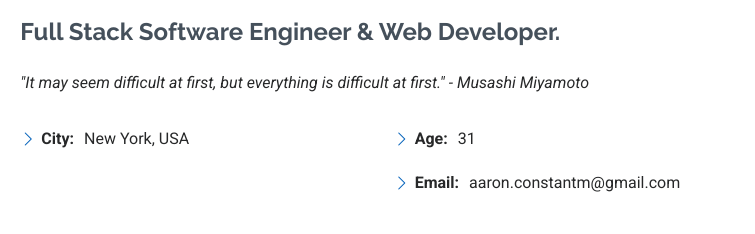
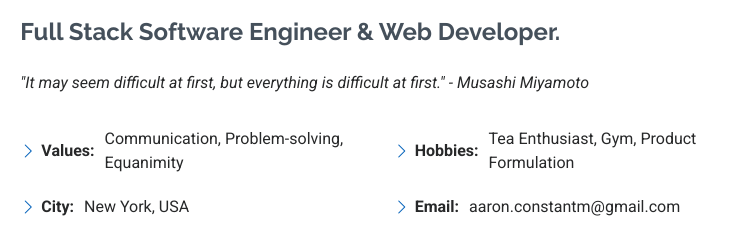
Before and after one commit to AaronConstant/Portfolio-ADC, a plain HTML site: page index.html in a window 1280 px wide. Shown: the part 1100-1334 px from the top of the page, 525-1280 px from the left. Drawn offline with Linux system fonts and the light colour scheme.

Commit message:
Chore: updates to About page with Values and Hobbies rather than DOB and AGE

```diff
--- a/index.html
+++ b/index.html
@@ -105,13 +105,13 @@
                 <ul>
                   <!-- <li><i class="bi bi-chevron-right"></i> <strong>Birthday:</strong> <span>17 September 1993</span></li> -->
                   <!-- <li><i class="bi bi-chevron-right"></i> <strong>Website:</strong> <span>www.example.com</span></li> -->
-                  <!-- <li><i class="bi bi-chevron-right"></i> <strong>Phone:</strong> <span>+123 456 7890</span></li> -->
+                  <li><i class="bi bi-chevron-right"></i> <strong>Values:</strong> <span>Communication, Problem-solving, Equanimity</span></li>
                   <li><i class="bi bi-chevron-right"></i> <strong>City:</strong> <span>New York, USA</span></li>
                 </ul>
               </div>
               <div class="col-lg-6">
                 <ul>
-                  <li><i class="bi bi-chevron-right"></i> <strong>Age:</strong> <span>31</span></li>
+                  <li><i class="bi bi-chevron-right"></i> <strong>Hobbies:</strong> <span>Tea Enthusiast, Gym, Product Formulation</span></li>
                   <!-- <li><i class="bi bi-chevron-right"></i> <strong>Degree:</strong> <span>Master</span></li> -->
                   <li><i class="bi bi-chevron-right"></i> <strong>Email:</strong> <span>aaron.constantm@gmail.com</span></li>
                   <!-- <li><i class="bi bi-chevron-right"></i> <strong>Freelance:</strong> <span>Available</span></li> -->
```
